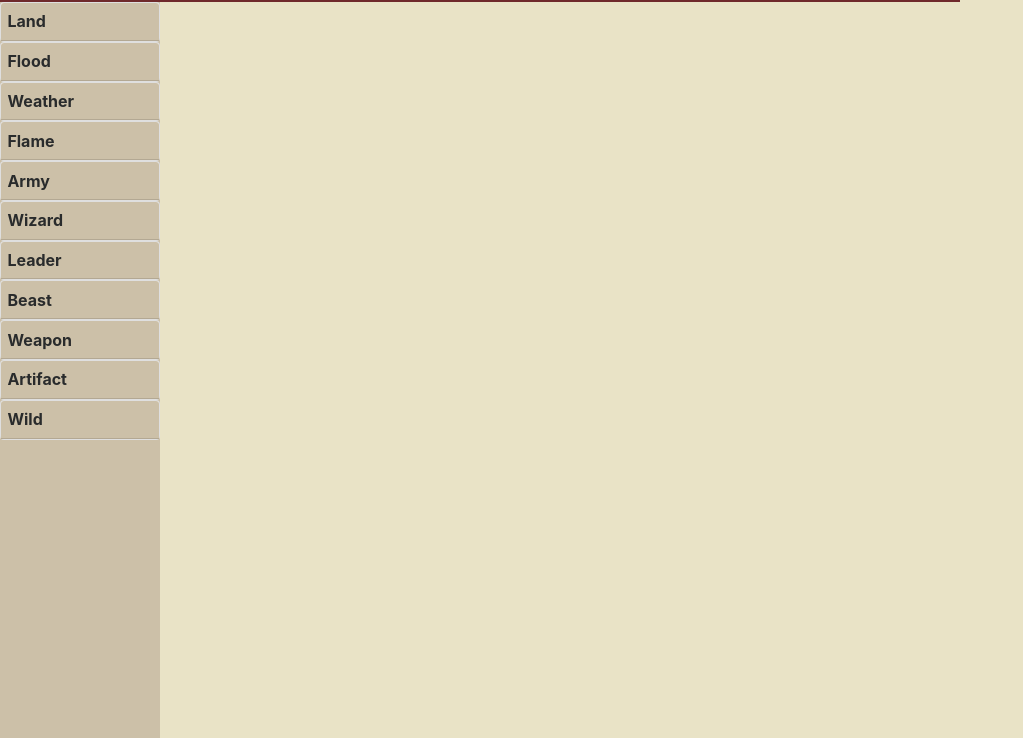
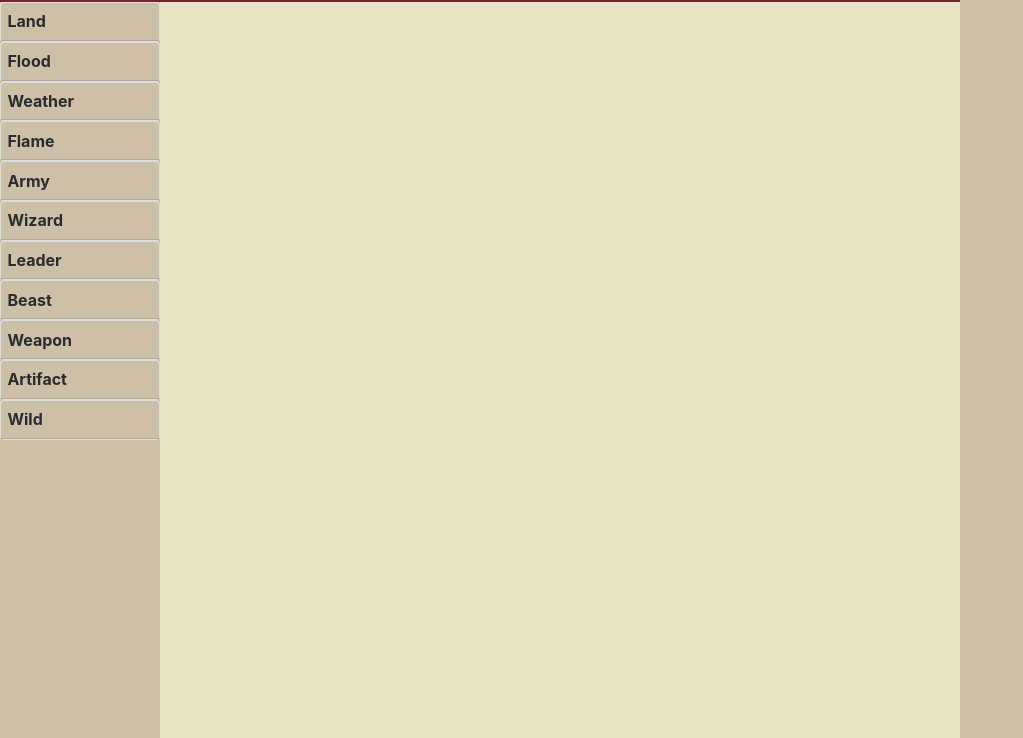
Before and after one commit to jpraet/fantasy-realms, a plain HTML site: page index.html in a window 1280 px wide. Shown: the part 62-800 px from the top of the page, without its empty margins (0-1023 px from the left). Drawn offline with Linux system fonts and the light colour scheme.

Commit message:
revert changes, does not fix issue

```diff
--- a/css/style.css
+++ b/css/style.css
@@ -1,9 +1,9 @@
 html {
-  background-color: #e9e3c6;
+  background-color: #ccc0a8;
 }
 
 body {
-  background-color: #e9e3c6;
+  background-color: #ccc0a8;
 }
 
 #container {
```
